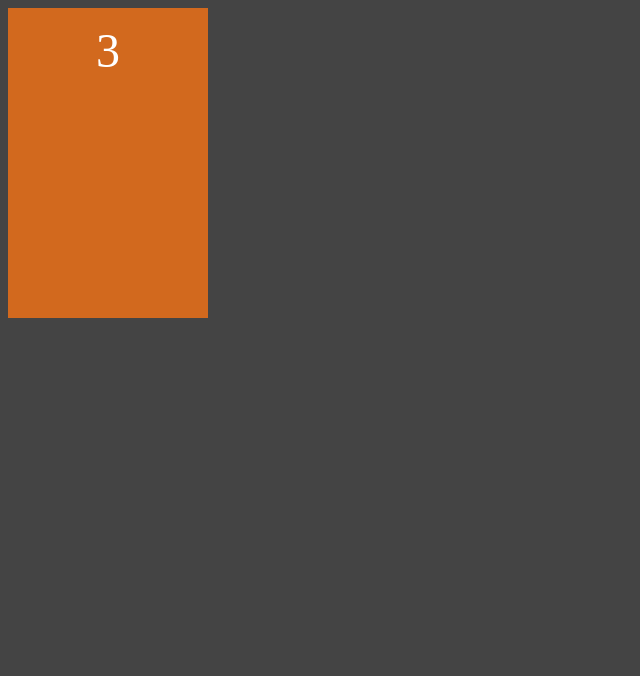
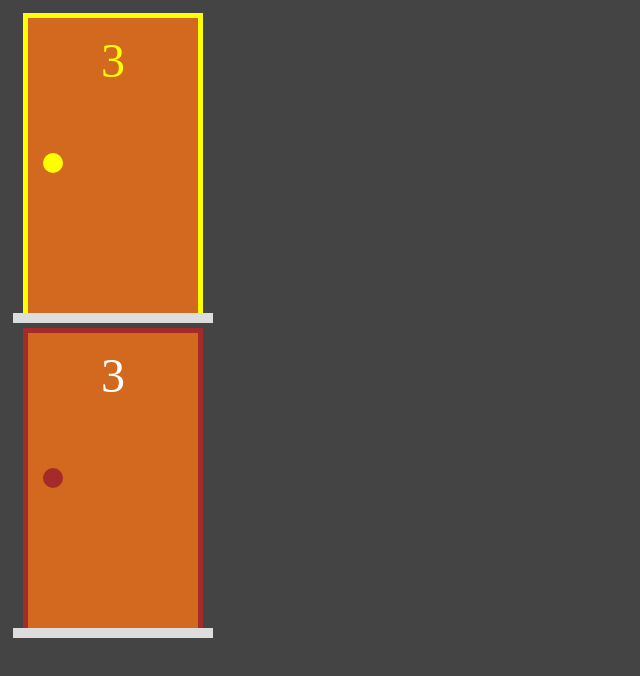
Before and after one commit to fjuncal/portas, a Next.js app: page / in a window 1280 px wide. Shown: the top 676 px of the page, without its empty margins (0-640 px from the left). Built offline with nearby package versions, Linux system fonts and the light colour scheme.

Commit message:
Acertando componente de Porta e criando classe de Porta

```diff
--- a/src/components/Porta.jsx
+++ b/src/components/Porta.jsx
@@ -1,9 +1,16 @@
 import styles from "../styles/Porta.module.css";
 
 export default function Porta(props) {
+  const selecionada = props.selecionada ? styles.selecionada : "";
   return (
-    <div className={styles.porta}>
-      <div className={styles.numero}>3</div>
+    <div className={styles.area}>
+      <div className={`${styles.estrutura} ${selecionada}`}>
+        <div className={styles.porta}>
+          <div className={styles.numero}>3</div>
+          <div className={styles.macaneta}></div>
+        </div>
+      </div>
+      <div className={styles.chao}></div>
     </div>
   );
 }
--- a/src/pages/index.jsx
+++ b/src/pages/index.jsx
@@ -5,7 +5,8 @@ export default function Home() {
   return (
     <>
       <div>
-        <Porta />
+        <Porta selecionada={true} />
+        <Porta selecionada={false} />
       </div>
     </>
   );
--- a/src/styles/Porta.module.css
+++ b/src/styles/Porta.module.css
@@ -1,15 +1,61 @@
+.area {
+  position: relative;
+  display: flex;
+  flex-direction: column;
+  align-items: center;
+  width: var(--area-porta-largura);
+  height: var(--area-porta-altura);
+  margin: 5px;
+}
+
+.estrutura {
+  display: flex;
+  flex-grow: 1;
+  border-left: 5px solid brown;
+  border-top: 5px solid brown;
+  border-right: 5px solid brown;
+  width: 90%;
+}
+
 .porta {
   display: flex;
   flex-direction: column;
   background-color: chocolate;
   align-items: center;
+  flex-grow: 1;
   padding: 15px;
-
-  /*temp*/
-  width: var(--area-porta-largura);
-  height: var(--area-porta-altura);
 }
 
 .numero {
   font-size: 3rem;
 }
+
+.chao {
+  height: 10px;
+  width: 100%;
+  background-color: #ddd;
+}
+
+.macaneta {
+  position: absolute;
+  align-self: flex-start;
+  top: calc(0.45 * var(--area-porta-altura));
+  height: 20px;
+  width: 20px;
+  border-radius: 10px;
+  background-color: brown;
+}
+
+.selecionada {
+  border-left: 5px solid yellow;
+  border-top: 5px solid yellow;
+  border-right: 5px solid yellow;
+}
+
+.selecionada .numero {
+  color: yellow;
+}
+
+.selecionada .macaneta {
+  background-color: yellow;
+}
```
Also changed, not shown: model/porta.js (added, +44 -0 lines).
